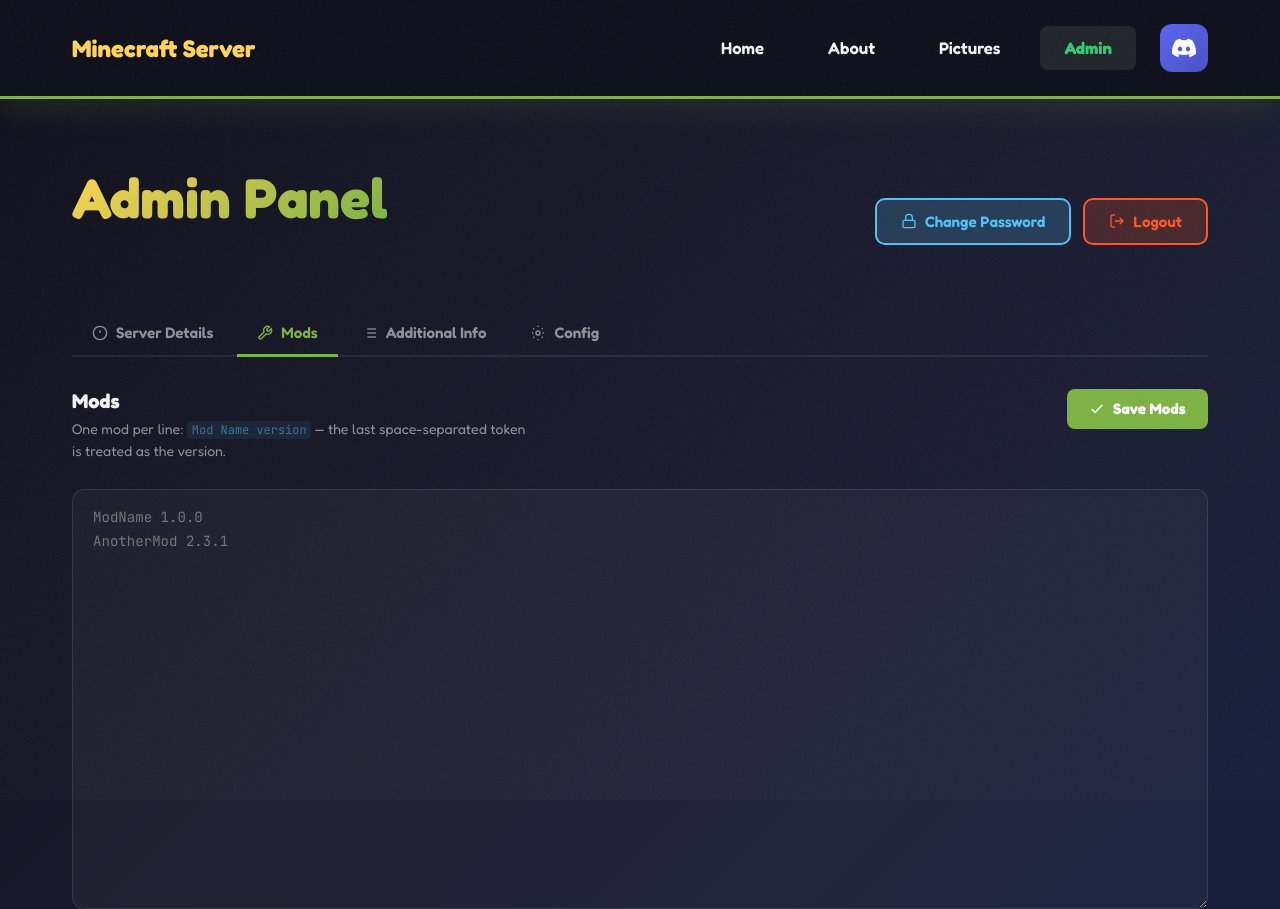
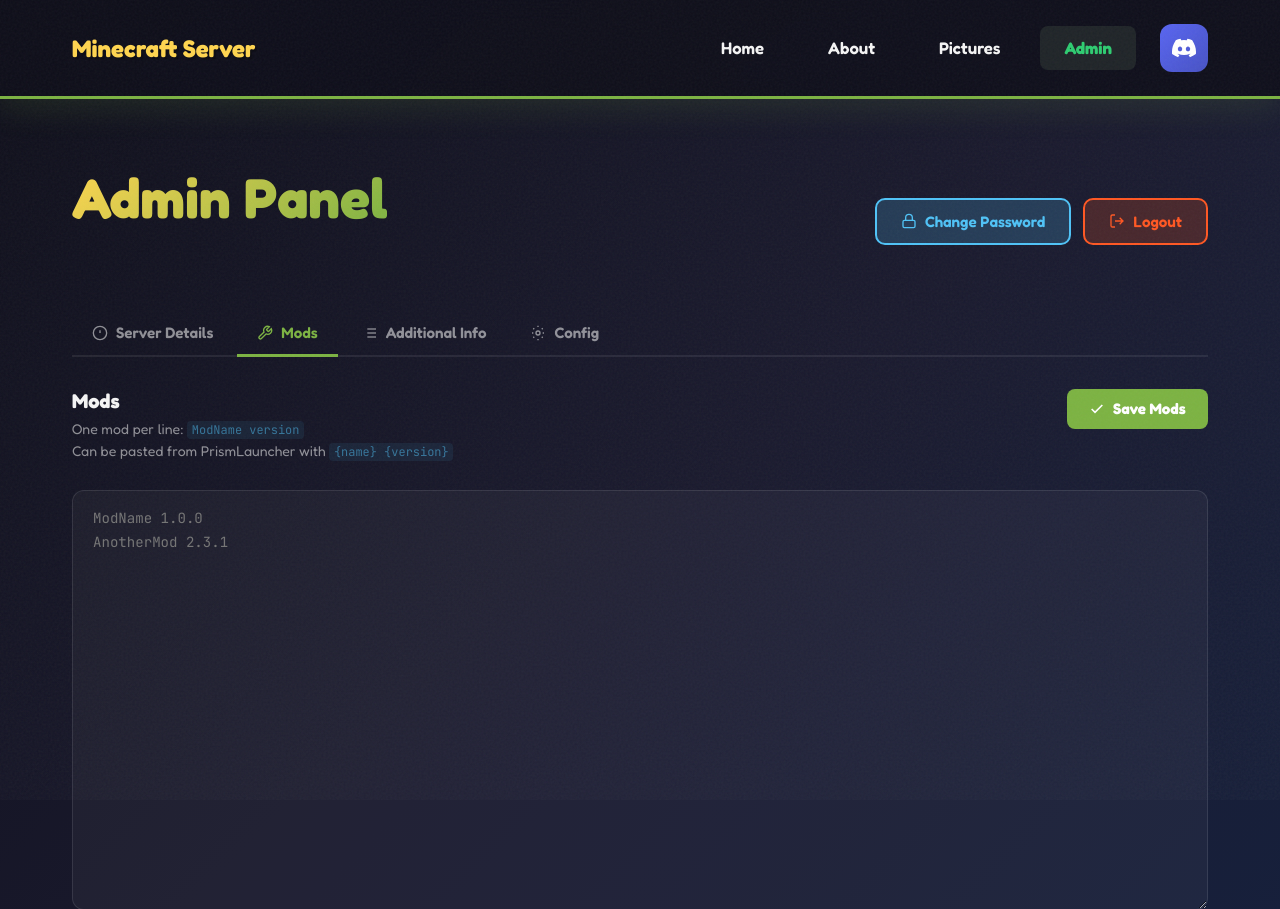
Before and after one commit to P3nguinMinecraft/MCWebsite, a Flask app: page /admin in a window 1280 px wide, after a click on "Mods". Shown: the top 909 px of the page. Run offline with Flask 3, Linux system fonts and the light colour scheme; the visitor is signed in with stand-in values (Sample User, id 1); data that the repository does not hold is empty.

Commit message:
update desc

```diff
--- a/templates/admin.html
+++ b/templates/admin.html
@@ -90,7 +90,8 @@
             <div class="tab-pane-header">
                 <div>
                     <h2 class="tab-title">Mods</h2>
-                    <p class="tab-desc">One mod per line: <code class="token">Mod Name version</code> — the last space-separated token is treated as the version.</p>
+                    <p class="tab-desc">One mod per line: <code class="token">ModName version</code></p>
+                    <p class="tab-desc">Can be pasted from PrismLauncher with <code class="token">{name} {version}</code></p>
                 </div>
                 <button class="save-btn-primary" onclick="saveMods()">
                     <svg width="16" height="16" viewBox="0 0 24 24" fill="none" stroke="currentColor" stroke-width="2.5"><polyline points="20 6 9 17 4 12"/></svg>
@@ -128,7 +129,7 @@
             <div class="tab-pane-header">
                 <div>
                     <h2 class="tab-title">Config</h2>
-                    <p class="tab-desc">Core server configuration stored in <code class="token">data/config.json</code>.</p>
+                    <p class="tab-desc">Core Website Configuration</p>
                 </div>
                 <button class="save-btn-primary" onclick="saveConfig()">
                     <svg width="16" height="16" viewBox="0 0 24 24" fill="none" stroke="currentColor" stroke-width="2.5"><polyline points="20 6 9 17 4 12"/></svg>
```
